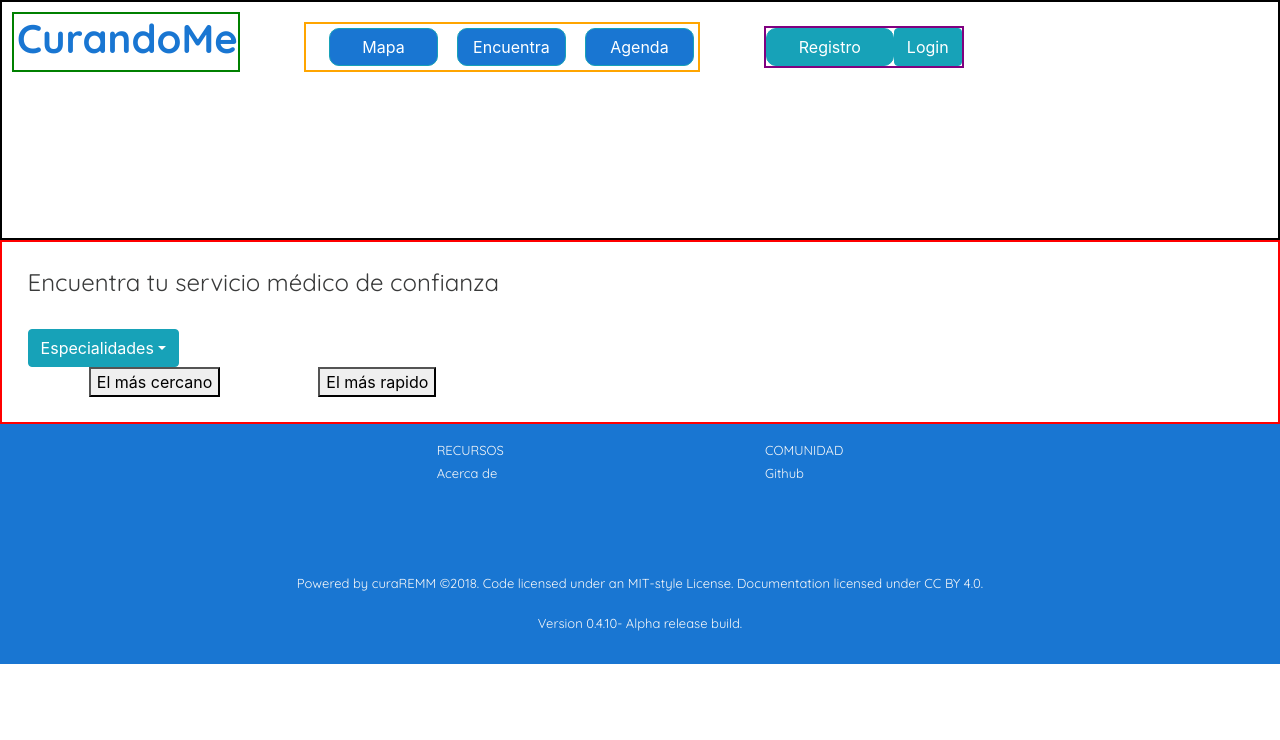
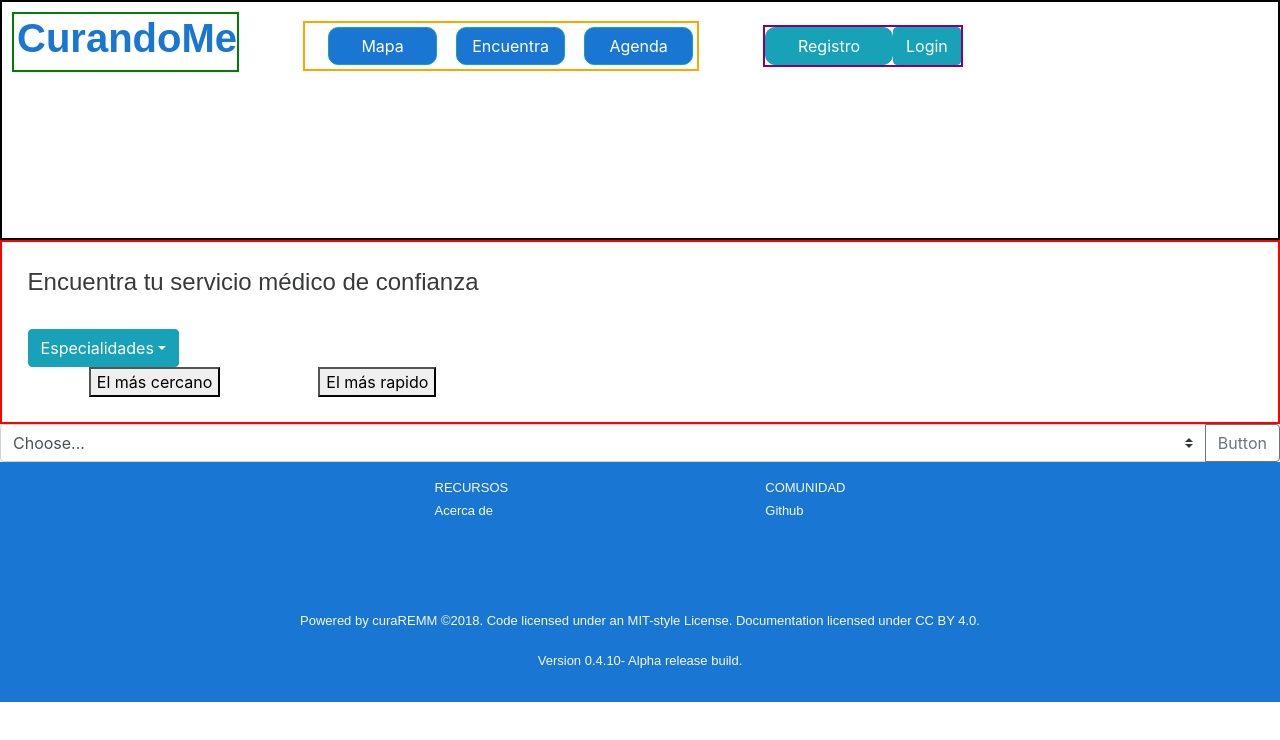
Before and after one commit to eljurim/curaREMM, a React (Create React App) app: page / in a window 1280 px wide. Shown: the top 740 px of the page. Built offline with nearby package versions, Linux system fonts and the light colour scheme.

Commit message:
Componente de Listas operativo

```diff
--- a/public/index.html
+++ b/public/index.html
@@ -5,9 +5,6 @@
     <link rel="shortcut icon" href="%PUBLIC_URL%/favicon.ico">
     <meta name="viewport" content="width=device-width, initial-scale=1, shrink-to-fit=no">
     <meta name="theme-color" content="#000000">
-    <link href="https://fonts.googleapis.com/css?family=Montserrat|Open+Sans+Condensed:300,300i|Open+Sans:400,600|Oxygen:400,700|Quicksand:400,700" rel="stylesheet"></link>
-    <link rel="stylesheet" href="https://stackpath.bootstrapcdn.com/bootstrap/4.1.3/css/bootstrap.min.css" integrity="sha384-MCw98/SFnGE8fJT3GXwEOngsV7Zt27NXFoaoApmYm81iuXoPkFOJwJ8ERdknLPMO" crossorigin="anonymous">
-
 
     <!--
       manifest.json provides metadata used when your web app is added to the
@@ -40,9 +37,5 @@
       To begin the development, run `npm start` or `yarn start`.
       To create a production bundle, use `npm run build` or `yarn build`.
     -->
-    <script src="https://code.jquery.com/jquery-3.3.1.slim.min.js" integrity="sha384-q8i/X+965DzO0rT7abK41JStQIAqVgRVzpbzo5smXKp4YfRvH+8abtTE1Pi6jizo" crossorigin="anonymous"></script>
-    <script src="https://cdnjs.cloudflare.com/ajax/libs/popper.js/1.14.3/umd/popper.min.js" integrity="sha384-ZMP7rVo3mIykV+2+9J3UJ46jBk0WLaUAdn689aCwoqbBJiSnjAK/l8WvCWPIPm49" crossorigin="anonymous"></script>
-    <script src="https://stackpath.bootstrapcdn.com/bootstrap/4.1.3/js/bootstrap.min.js" integrity="sha384-ChfqqxuZUCnJSK3+MXmPNIyE6ZbWh2IMqE241rYiqJxyMiZ6OW/JmZQ5stwEULTy" crossorigin="anonymous"></script>
-
   </body>
 </html>
--- a/src/App.js
+++ b/src/App.js
@@ -1,15 +1,37 @@
+import 'bootstrap/dist/css/bootstrap.min.css';
+import $ from 'jquery';
+import Popper from 'popper.js';
+import 'bootstrap/dist/js/bootstrap.bundle.min';
+
+
 import React, { Component } from 'react';
 // import logo from './logo.svg';
 
 import Header from './Components/Header'
 import Content from './Components/Content'
-import Tarjeta from './Components/Tarjeta'
 import Footer from './Components/Footer'
+import SpecialtySelector from './Components/SpecialtySelector/newSpecialtySelector'
 import './App.css';
 
 class App extends Component {
+  constructor(props) {
+    super(props);
+    // Don't call this.setState() here!
+    this.state = { doctorsList: [] };
+    this.doctorsListSetter = this.doctorsListSetter.bind(this);
+  }
+
+doctorsListSetter(e) {
+e.preventDefault()
+
+
+}
+
+
+
   render() {
     return (
+
       <div className="App">
         <header className="App-header">
           <Header />
@@ -17,9 +39,8 @@ class App extends Component {
         <div className="App-content">
           <Content />
         </div>
-
+        <SpecialtySelector/>
         <div className="App-tarjeta">
-          <Tarjeta />
         </div>
         <div>
           <Footer />
--- /dev/null
+++ b/src/Components/SpecialtySelector/newSpecialtySelector.js
@@ -0,0 +1,61 @@
+import React, { Component } from 'react';
+
+class NewSpecialtySelector extends Component {
+
+  constructor(props) {
+    super(props);
+    // Don't call this.setState() here!
+    this.state = { listToShow: [] };
+    this.listTester = this.listTester.bind(this);
+  }
+
+
+  async listTester  (evt){
+    evt.preventDefault();
+        let target = evt.target
+        let specialty = target.value
+        let listToShow = await fetch('https://genussys.appspot.com/doctors/findBySpecialty',{
+            method: 'POST',
+            body: JSON.stringify({"specialties": specialty}), // data can be `string` or {object}!
+            headers:{
+            'Content-Type': 'application/json'
+        }}).then(res=>res.json())
+
+        this.setState({ listToShow });
+
+
+
+        console.log(this.state.listToShow)
+
+  }
+
+  render() {
+
+
+    return (
+
+
+
+            <div className="input-group">
+              <select className="custom-select" onChange={this.listTester} id="inputGroupSelect04" aria-label="Example select with button addon">
+                <option selected>Choose...</option>
+                <option value='Cirugia Plastica y Reconst.'>Cirugia Plastica y Reconst.</option>
+                <option value='Ortopedia y Traumatologia'>Ortopedia y Traumatologia</option>
+                <option value='Oftalmologia'>Oftalmologia</option>
+                <option value='Medicina Interna'>Medicina Interna</option>
+                <option value='Ginecologia y Obst.'>Ginecologia y Obst.</option>
+                <option value='Medicina de Rehabilitacion'>Medicina de Rehabilitacion</option>
+              </select>
+              <div className="input-group-append">
+                <button className="btn btn-outline-secondary" type="button">Button</button>
+              </div>
+          </div>
+
+
+    );
+
+  }
+
+}
+
+export default NewSpecialtySelector;
```
Also changed, not shown: src/Components/SpecialtySelector/SpecialtySelector.js (added, +55 -0 lines), package.json (line endings or trailing spaces), 1 other file (tests, documents, lock files or other folders).
